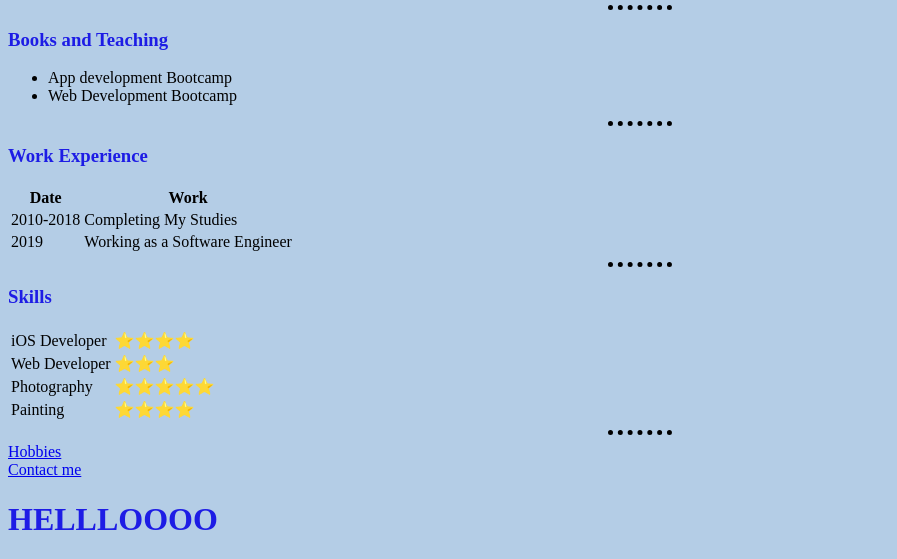
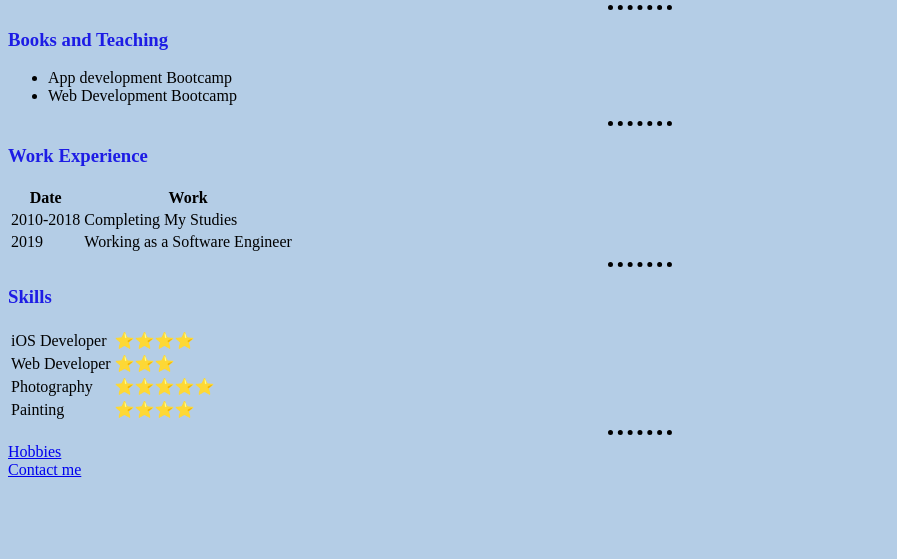
Before and after one commit to GITsharmaa/redmi, a plain HTML site: page index.html in a window 1280 px wide. Shown: the part 357-916 px from the top of the page, without its empty margins (0-897 px from the left). After the commit the page ends 844 px from the top, so only its background shows below. Drawn offline with Linux system fonts and the light colour scheme; files that its build step writes are made by us from their sources.

Commit message:
Update index.html

```diff
--- a/index.html
+++ b/index.html
@@ -68,7 +68,6 @@
  <a href="Hobbies.html">Hobbies</a>
  <br>
  <a href="Contact me.html">Contact me</a>
-<h1>HELLLOOOO</h1>
 
  </body>
 
```
